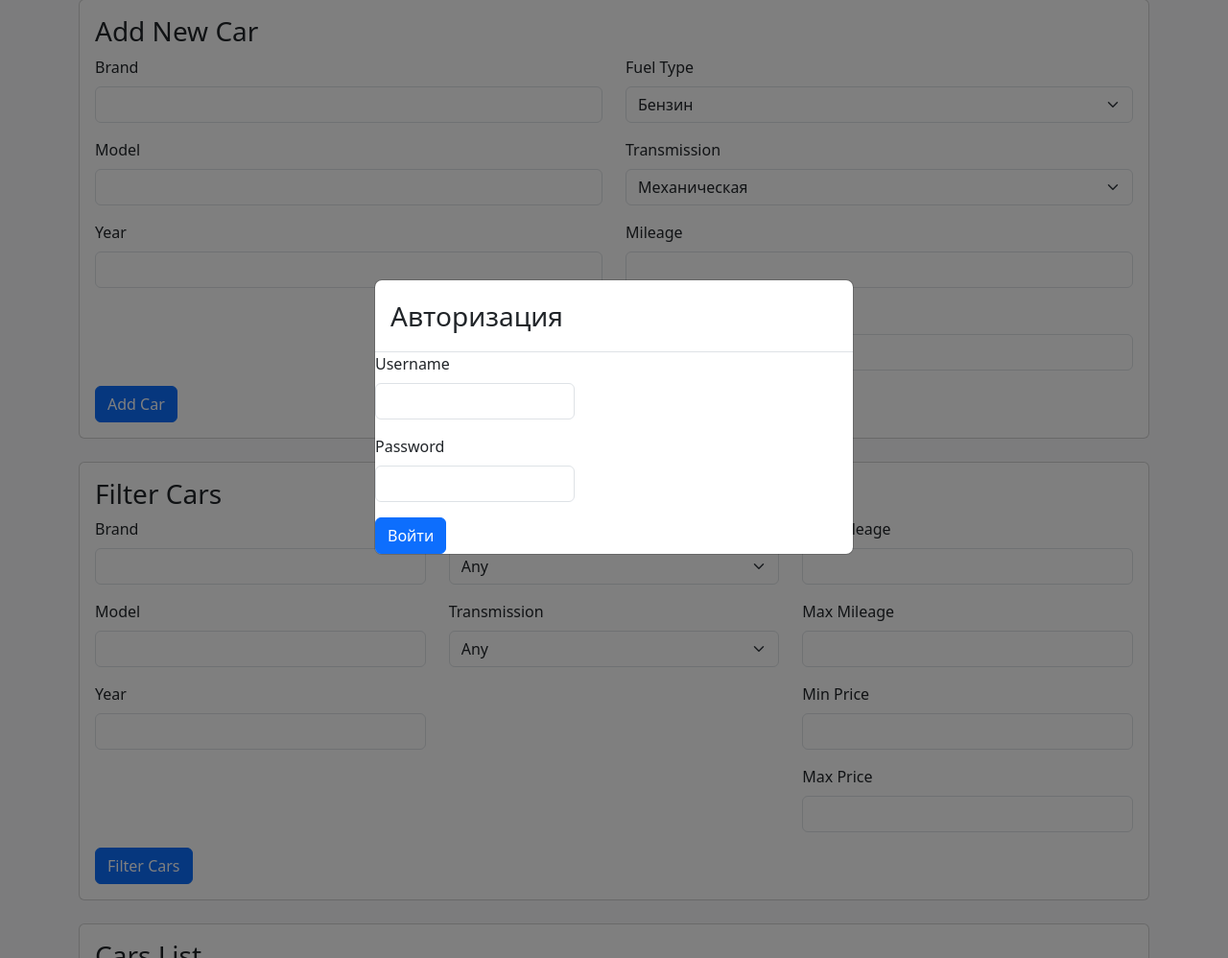
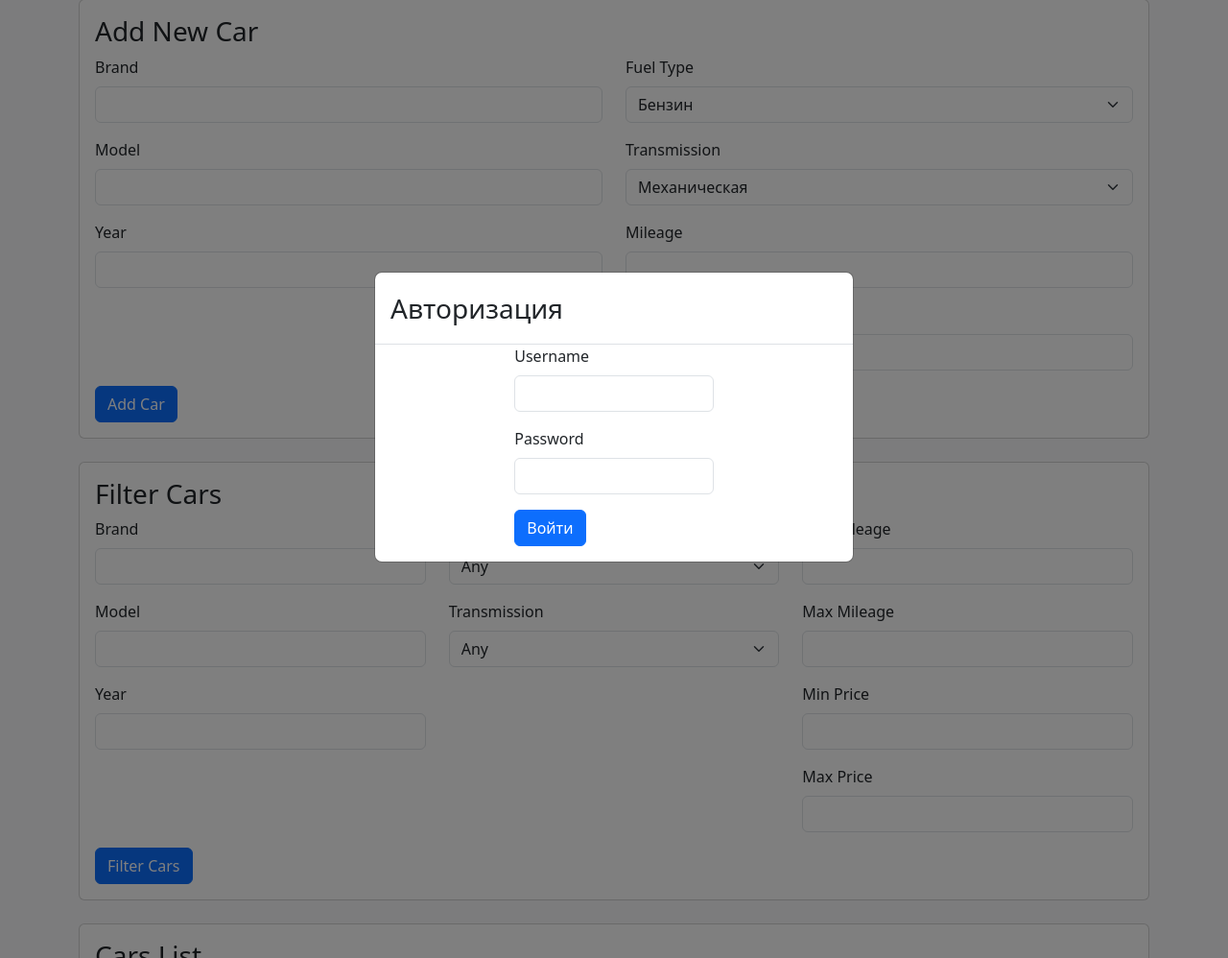
Before and after one commit to Lonzo12/Cars_Restful_API, a Django app: page / in a window 1280 px wide, after a click on "Войти". Shown: the part 129-1127 px from the top of the page at 96% size. Run offline with Django 5.2, Linux system fonts and the light colour scheme; some libraries are stand-ins or nearby versions.

Commit message:
добавлен README.md

```diff
--- a/cars_api/cars/templates/index.html
+++ b/cars_api/cars/templates/index.html
@@ -73,7 +73,7 @@
                     </div>
                     <form method="POST" id="loginForm">
                         {% csrf_token %}
-                        <div class="d-flex justify-content-between">
+                        <div class="d-flex justify-content-center">
                             <div class="col-md-5">
                                 <div class="mb-3">
                                     <label for="id_usernames" class="form-label">Username</label>
@@ -83,9 +83,11 @@
                                     <label for="id_password" class="form-label">Password</label>
                                     <input type="password" class="form-control" id="id_password" name="password" required>
                                 </div>
+                                <div class="mb-3">
+                                    <button type="submit" class="btn btn-primary">Войти</button>
+                                </div>
                             </div>
                         </div>
-                        <button type="submit" class="btn btn-primary">Войти</button>
                     </form>
                 </div>
             </div>
```
Also changed, not shown: README.md (added), cars_api/db.sqlite3.
